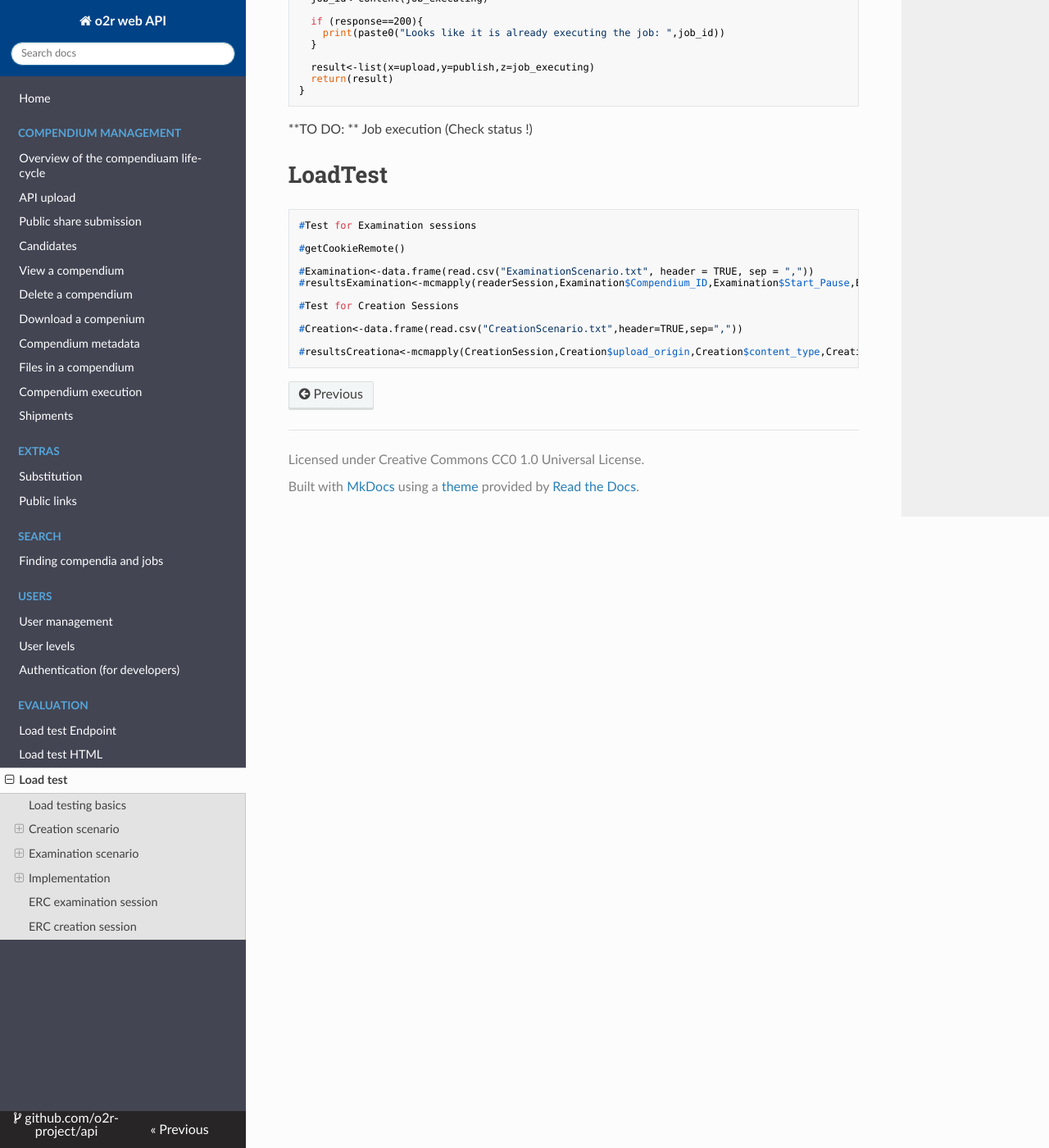
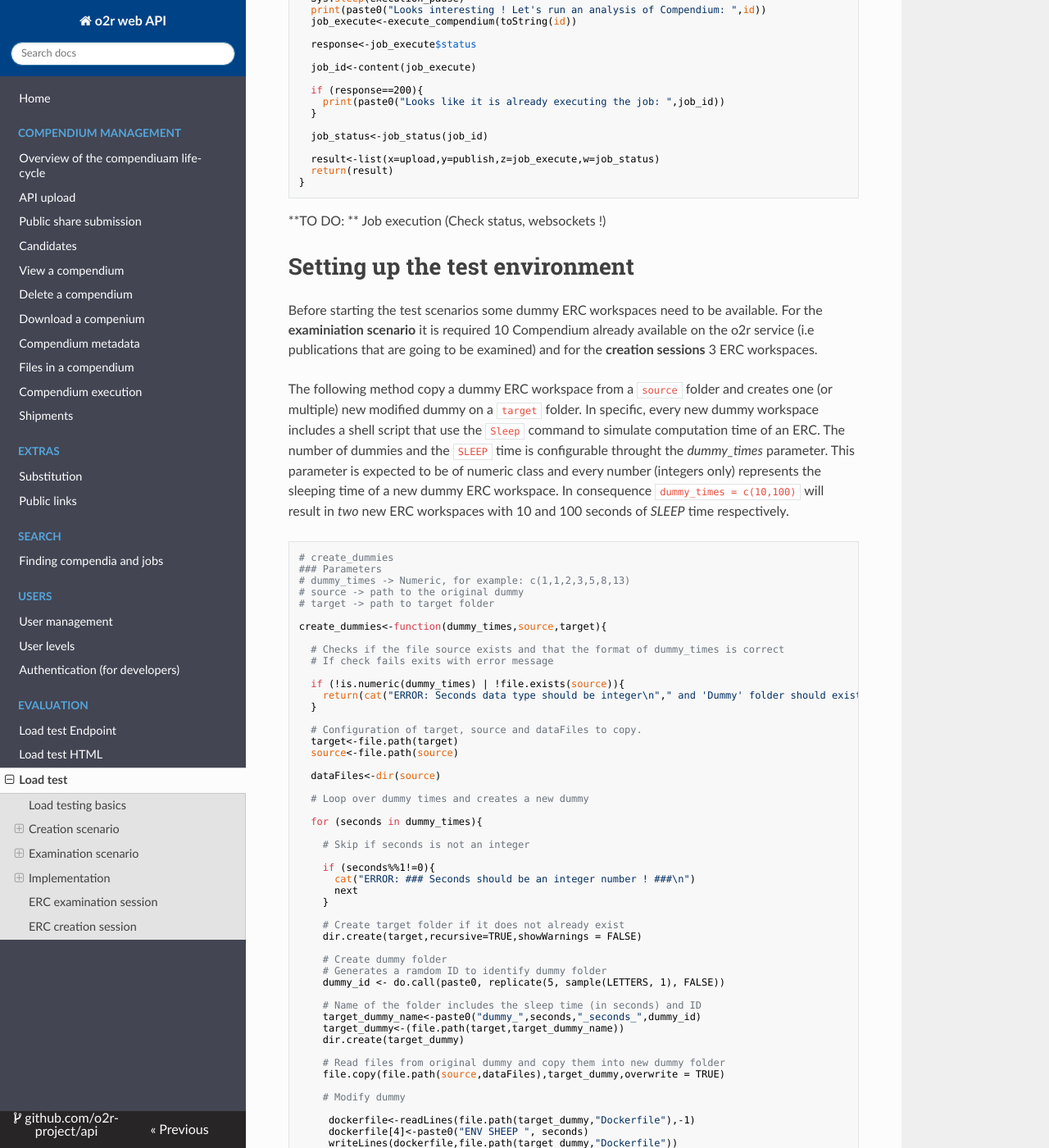
Before and after one commit to o2r-project/api, an MkDocs documentation site: the page built from docs/evaluation/load_test.md, in a window 1280 px wide and 1400 px high, scrolled down 9852 px. Shown: the whole window at 82% size. Built offline with MkDocs 1.6.1, drawn with Linux system fonts in a browser that asks for light colours; nearby versions of some CDN libraries; some of the changed text lies outside the part shown.

Commit message:
create_dummies & dummy & tidyformat

```diff
--- a/docs/evaluation/load_test.md
+++ b/docs/evaluation/load_test.md
@@ -382,6 +383,7 @@ compendium.
       response <- GET(url=url_metadata,
                       accept_json(),
                       set_cookies(connect.sid = cookie))
+
       print("Printing metadata")
       print(response)
 
@@ -495,37 +497,37 @@ ERC creation session
 
 For the examination session it is required a series of configurations.
 Firstly, `upload_origin` correspond to the ERC / Workspace Upload origin
-(Direct, Zenodo or Sciebo),`upload_origin` corresponds to the form of
+(Local, Zenodo or Sciebo),`upload_origin` corresponds to the form of
 archive (‘compendium’ or ‘workspace’), `source` and `source_path`
 provide the source information required to upload the workspaces
 depending the origin. Other configurations representing interaction with
 the platform can be modified: `start_pause` representing a time before
-starting the session, `login_time` representing the time the user
+starting the session, `login_pause` representing the time the user
 usually spends login into the service,`uploading_pause` representing the
-time before uploading the files to the service, `metaedit_Pause`
+time before uploading the files to the service, `metaedit_pause`
 representing the time required to check the metadata before publishing
-and `execution_Pause` corresponding to the time the user takes before
+and `execution_pause` corresponding to the time the user takes before
 executing a job.
 
-    # CreationSession
+    # creation_session
     ### Parameters
     # upload_origin -> Type of upload ("Local","Zenodo","Sciebo")
     # content_type -> Form of archive ('compendium' or 'workspace')
     # source -> For "Direct" upload path to zip file, for "Zenodo" zenodo_record_id OR for "Sciebo" The Sciebo link to the public share.
     # source_path -> ONLY for Sciebo upload path to a subdirectory or a zip file in the public share otherwise empty.
     # start_pause -> Time before starting the session (in seconds)
-    # login_Time -> Login-in time (in seconds)
-    # uploading_Pause -> Time before uploading the files (in seconds)
-    # metaedit_Pause -> Time required to check the metadata before publishing (in seconds)
-    # execution_Pause -> Time before executing a job (in seconds)
+    # login_pause -> Login-in time (in seconds)
+    # uploading_pause -> Time before uploading the files (in seconds)
+    # metaedit_pause -> Time required to check the metadata before publishing (in seconds)
+    # execution_pause -> Time before executing a job (in seconds)
 
     creation_session<-function(upload_origin,
                               content_type,
                               source,
                               source_path,
                               start_pause=0,
-                              login_time=0,
-                              uploading_pause=0,
+                              login_pause=0,
+                              upload_pause=0,
                               metaedit_pause=0,
                               execution_pause=0){
 
@@ -555,13 +557,17 @@ executing a job.
         upload<-public_share_zenodo(zenodo_record_id = source,content_type = toString(content_type))
         print("Uploading from Zenodo !")
       } else {
+        print("There is a problem with the source file ! It must be Local / Sciebo or Zenodo")
         return(NULL)
       }
 
       ### Candidate process
       print(paste0("Now I have to check the metadata before publishing, this would probably take me ", metaedit_pause ," seconds" ))
 
+      print(upload)
+
       id<-toString(content(upload))
+      print(paste0("My compendium id is: ", id))
       publish<-publish_compendium(id)
 
       print(paste0("My compendium ", id, " is already public !"))
@@ -570,34 +576,141 @@ executing a job.
 
       Sys.sleep(execution_pause)
       print(paste0("Looks interesting ! Let's run an analysis of Compendium: ",id))
-      job_executing<-execute_compendium(toString(id))
+      job_execute<-execute_compendium(toString(id))
 
-      response<-job_executing$status
+      response<-job_execute$status
 
-      job_id<-content(job_executing)
+      job_id<-content(job_execute)
 
       if (response==200){
         print(paste0("Looks like it is already executing the job: ",job_id))
       }
 
-      result<-list(x=upload,y=publish,z=job_executing)
+      job_status<-job_status(job_id)
+
+      result<-list(x=upload,y=publish,z=job_execute,w=job_status)
       return(result)
     }
 
-**TO DO: ** Job execution (Check status !)
+**TO DO: ** Job execution (Check status, websockets !)
+
+Setting up the test environment
+===============================
+
+Before starting the test scenarios some dummy ERC workspaces need to be
+available. For the **examiniation scenario** it is required 10
+Compendium already available on the o2r service (i.e publications that
+are going to be examined) and for the **creation sessions** 3 ERC
+workspaces.
+
+The following method copy a dummy ERC workspace from a `source` folder
+and creates one (or multiple) new modified dummy on a `target` folder.
+In specific, every new dummy workspace includes a shell script that use
+the `Sleep` command to simulate computation time of an ERC. The number
+of dummies and the `SLEEP` time is configurable throught the
+*dummy\_times* parameter. This parameter is expected to be of numeric
+class and every number (integers only) represents the sleeping time of a
+new dummy ERC workspace. In consequence `dummy_times = c(10,100)` will
+result in *two* new ERC workspaces with 10 and 100 seconds of *SLEEP*
+time respectively.
+
+    # create_dummies
+    ### Parameters
+    # dummy_times -> Numeric, for example: c(1,1,2,3,5,8,13)
+    # source -> path to the original dummy
+    # target -> path to target folder
+
+    create_dummies<-function(dummy_times,source,target){
+
+      # Checks if the file source exists and that the format of dummy_times is correct
+      # If check fails exits with error message
+
+      if (!is.numeric(dummy_times) | !file.exists(source)){
+        return(cat("ERROR: Seconds data type should be integer\n"," and 'Dummy' folder should exist"))
+      }
+
+      # Configuration of target, source and dataFiles to copy.
+      target<-file.path(target)
+      source<-file.path(source)
+
+      dataFiles<-dir(source)
+
+      # Loop over dummy times and creates a new dummy
+
+      for (seconds in dummy_times){
+
+        # Skip if seconds is not an integer
+
+        if (seconds%%1!=0){
+          cat("ERROR: ### Seconds should be an integer number ! ###\n")
+          next
+        }
+
+        # Create target folder if it does not already exist
+        dir.create(target,recursive=TRUE,showWarnings = FALSE)
+
+        # Create dummy folder
+        # Generates a ramdom ID to identify dummy folder
+        dummy_id <- do.call(paste0, replicate(5, sample(LETTERS, 1), FALSE))
+
+        # Name of the folder includes the sleep time (in seconds) and ID
+        target_dummy_name<-paste0("dummy_",seconds,"_seconds_",dummy_id)
+        target_dummy<-(file.path(target,target_dummy_name))
+        dir.create(target_dummy)
+
+        # Read files from original dummy and copy them into new dummy folder
+        file.copy(file.path(source,dataFiles),target_dummy,overwrite = TRUE)
+
+        # Modify dummy
+
+         dockerfile<-readLines(file.path(target_dummy,"Dockerfile"),-1)
+         dockerfile[4]<-paste0("ENV SHEEP ", seconds)
+         writeLines(dockerfile,file.path(target_dummy,"Dockerfile"))
+
+        # Zip dummy
+
+         zip(target_dummy,file.path(target_dummy,dataFiles),flag="-jq")
+         unlink(target_dummy,recursive=TRUE)
+
+         cat("*Your dummy ERC [",dummy_id,"] has been succesfully created on ", target_dummy,".zip *\n","*It will sleep: ",seconds," seconds* \n",sep="")
+        #
+      }
+    }
 
 LoadTest
 ========
 
     #Test for Examination sessions
 
-    #getCookieRemote()
+    #get_cookie_remote()
 
-    #Examination<-data.frame(read.csv("ExaminationScenario.txt", header = TRUE, sep = ","))
+    #Examination<-data.frame(read.csv("ExaminationScenario.csv", header = TRUE, sep = ","))
     #resultsExamination<-mcmapply(readerSession,Examination$Compendium_ID,Examination$Start_Pause,Examination$Login_time,Examination$Execution_Pause,mc.silent = FALSE)
 
     #Test for Creation Sessions
 
-    #Creation<-data.frame(read.csv("CreationScenario.txt",header=TRUE,sep=","))
+    #Creation<-data.frame(read.csv("CreationScenario.csv",header=TRUE,sep=","))
 
-    #resultsCreationa<-mcmapply(CreationSession,Creation$upload_origin,Creation$content_type,Creation$source_1,Creation$source_2,Creation$start_Pause,Creation$login_time,Creation$uploading_Pause,Creation$metaedit_Pause,Creation$execution_Pause)
+    #resultsCreationa<-mcmapply(creation_session,Creation$upload_origin,Creation$content_type,Creation$source,Creation$source_path,Creation$start_pause,Creation$login_pause,Creation$upload_pause,Creation$metaedit_pause,Creation$execution_pause)
+
+Report
+======
+
+    creation_dataframe<-function(df){
+
+      compendium_id<-content(df[[1]])
+
+      upload<-df[[1]]$times
+      names(upload)<-paste0('upload_',names(upload))
+
+      candidate<-df[[2]]$times
+      names(candidate)<-paste0('candidate_',names(candidate))
+
+      execution<-df[[3]]$times
+      names(execution)<-paste0('execution_',names(execution))
+
+      info<-c(compendium_id,upload,candidate,execution)
+      df<-data.frame(list(info))
+      df<-df%>%gather("Process","Time",-1)
+      return(df)
+    }
```
Also changed, not shown: other parts of docs/evaluation/load_test.md (+15 -14 lines), docs/evaluation/Dummy/document.Rmd (added, +20 -0 lines), docs/evaluation/load_test.Rmd (+141 -33 lines), 2 other files.
